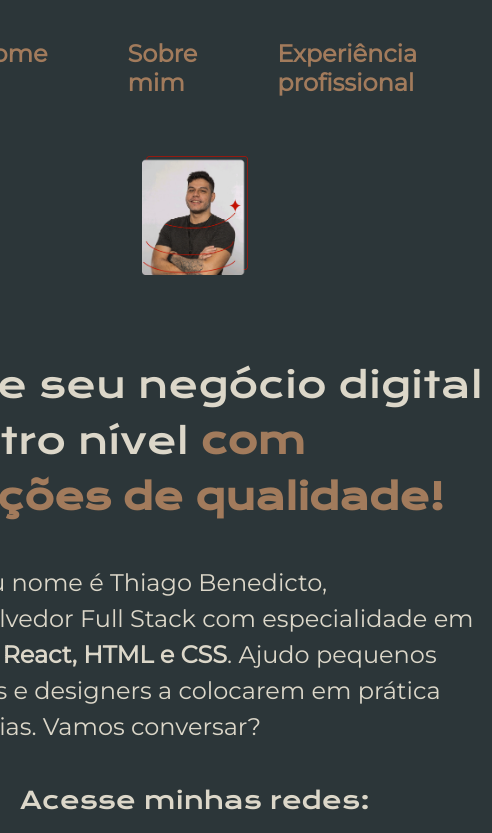
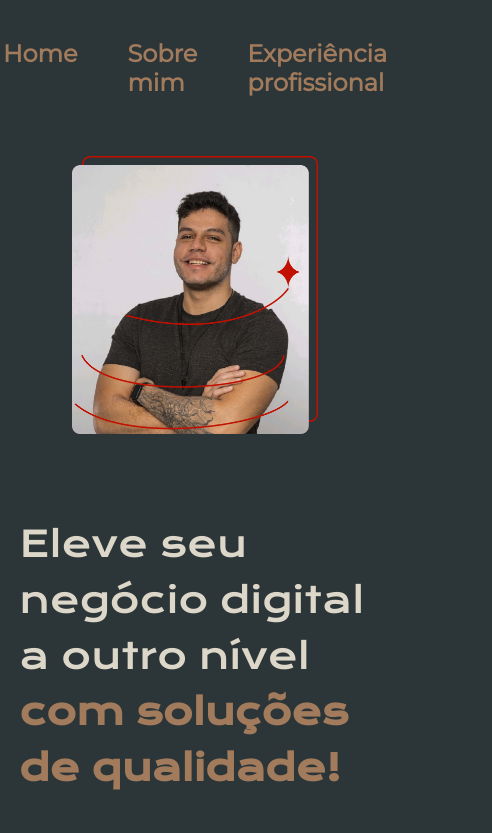
Before and after one commit to thiagobenedicto/portfolio, a plain HTML site: page index.html in a window 390 px wide. Shown: the top 833 px of the page, 492 px wide, since content can reach past the window. Drawn offline with nearby package versions, Linux system fonts and the light colour scheme.

Commit message:
Update styles.css

```diff
--- a/styles/styles.css
+++ b/styles/styles.css
@@ -31,7 +31,7 @@ body {
 
 .header-menu {
     display: flex;
-    gap: 80px;
+    gap: 50px;
 }
 
 .header-menu-link {
@@ -71,8 +71,6 @@ body {
 }
 
 .main-content-box-title {
-    width: 593px;
-    height: 168px;
     font-family: var(--font-titles);
     font-style: normal;
     font-weight: 400;
@@ -157,4 +155,8 @@ body {
     .main-content-box {
         width: auto;
     }
+
+    .main-content-image {
+        width: 70%;
+    }
 }
```
